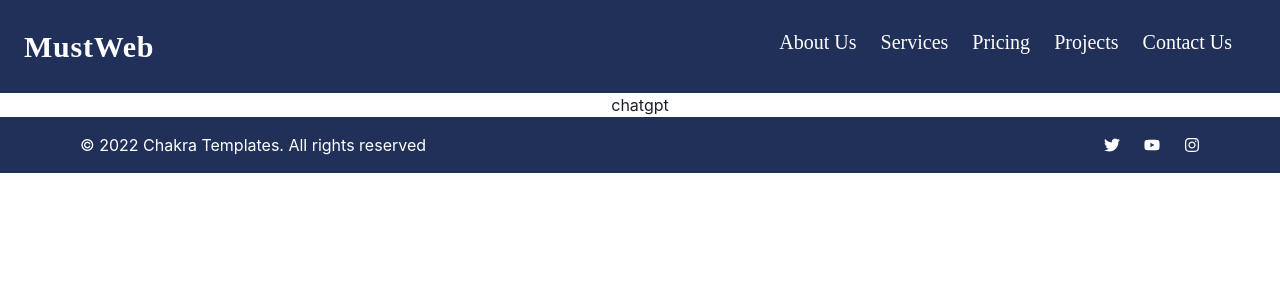
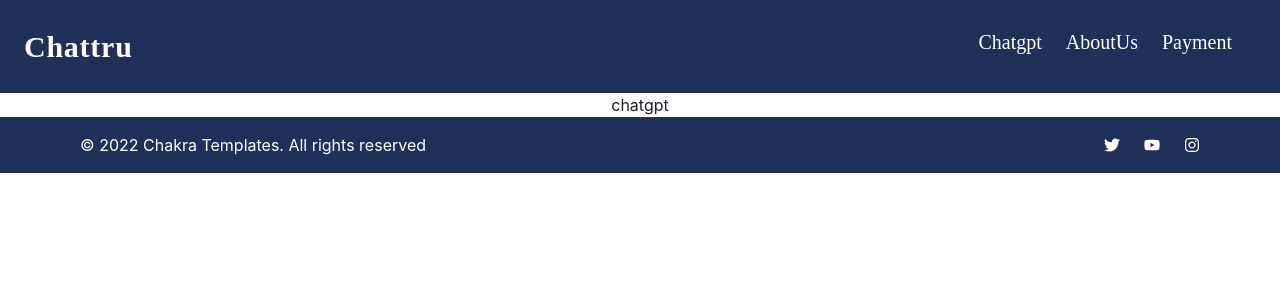
Before and after one commit to NandlalShah955/Chatgpt, a React (Create React App) app in the folder frontend/: page /chatgpt in a window 1280 px wide. Shown: the top 300 px of the page. Built offline with nearby package versions, Linux system fonts and the light colour scheme.

Commit message:
frontend part of login and signup is completed

```diff
--- a/frontend/src/App.css
+++ b/frontend/src/App.css
@@ -1,3 +1,4 @@
 .App {
   text-align: center;
+
 }
--- a/frontend/src/Components/Navbar.js
+++ b/frontend/src/Components/Navbar.js
@@ -1,4 +1,5 @@
 import React from 'react'
+import {Link,Redirect} from "react-router-dom"
 
 import {Flex,Box,useDisclosure} from "@chakra-ui/react"
 import { HamburgerIcon, CloseIcon } from "@chakra-ui/icons";
@@ -14,7 +15,6 @@ function Navbar() {
         justify="space-between"
         wrap="wrap"
         w="100%"
-        // h={"80px"}
         p={6}
         bg="#213059"
         color="white"
@@ -28,12 +28,10 @@ function Navbar() {
         <Flex align="center">
 
           <Box fontWeight="bold" fontSize="30px" letterSpacing="wide" >
-            MustWeb
+           Chattru
           </Box>
-
-        </Flex>
-
-        <Box
+         </Flex>
+       <Box
           display={{ base: "block", md: "none" }}
           onClick={isOpen ? onClose : onOpen}
         >
@@ -52,47 +50,34 @@ function Navbar() {
         >
 
           <Box mt={{ base: 4, md: 0 }} mr={{ base: 0, md: 6 }} >
+         <Link to="/chatgpt">
 
-            About Us
+             Chatgpt
+         </Link>
+
+          </Box>
+          <Box mt={{ base: 4, md: 0 }} mr={{ base: 0, md: 6 }} >
+         <Link to="https://nandlalshah955.github.io/">
+
+             AboutUs
+         </Link>
 
           </Box>
 
+
+
           <Box mt={{ base: 4, md: 0 }} mr={{ base: 0, md: 6 }}>
 
-            Services
+          <Link to="/payment">
+
+
+            Payment
+</Link>
 
 
 
           </Box>
 
-
-          <Box mt={{ base: 4, md: 0 }} mr={{ base: 0, md: 6 }}>
-
-            Pricing
-
-
-
-          </Box>
-
-          <Box mt={{ base: 4, md: 0 }} mr={{ base: 0, md: 6 }}>
-
-            Projects
-
-
-
-
-          </Box>
-
-          <Box mt={{ base: 4, md: 0 }} mr={{ base: 0, md: 6 }}>
-
-
-
-            Contact Us
-
-
-
-
-          </Box>
 
         </Flex>
       </Flex>
--- a/frontend/src/Pages/Login.js
+++ b/frontend/src/Pages/Login.js
@@ -1,4 +1,5 @@
 import React,{useState} from 'react';
+import {Link} from "react-router-dom"
 
 import {
   Flex,
@@ -8,7 +9,6 @@ import {
   Input,
   Checkbox,
   Stack,
-  Link,
   Button,
   Heading,
   Text,
@@ -59,6 +59,11 @@ function Login() {
               }}>
               Sign in
             </Button>
+            <Stack pt={6}>
+            <Text align={'center'}>
+              Don't Have Account? <Link style={{color:"blue"}} to ="/signup">Signup</Link>
+            </Text>
+          </Stack>
           </Stack>
         </Stack>
       </Box>
--- a/frontend/src/Pages/Signup.js
+++ b/frontend/src/Pages/Signup.js
@@ -88,7 +88,7 @@ function Signup() {
           </Stack>
           <Stack pt={6}>
             <Text align={'center'}>
-              Already a user? <Link to ="/">Login</Link>
+              Already a user? <Link style={{color:"blue"}} to ="/">Login</Link>
             </Text>
           </Stack>
         </Stack>
```
